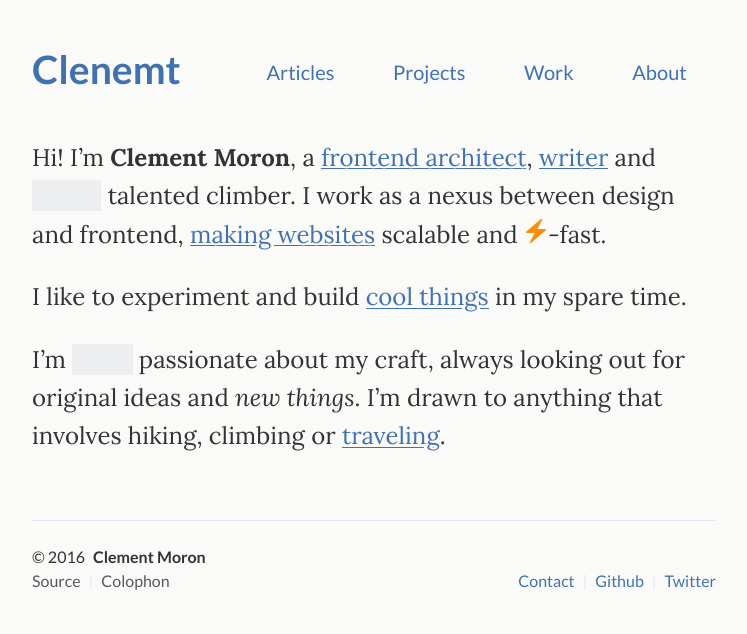
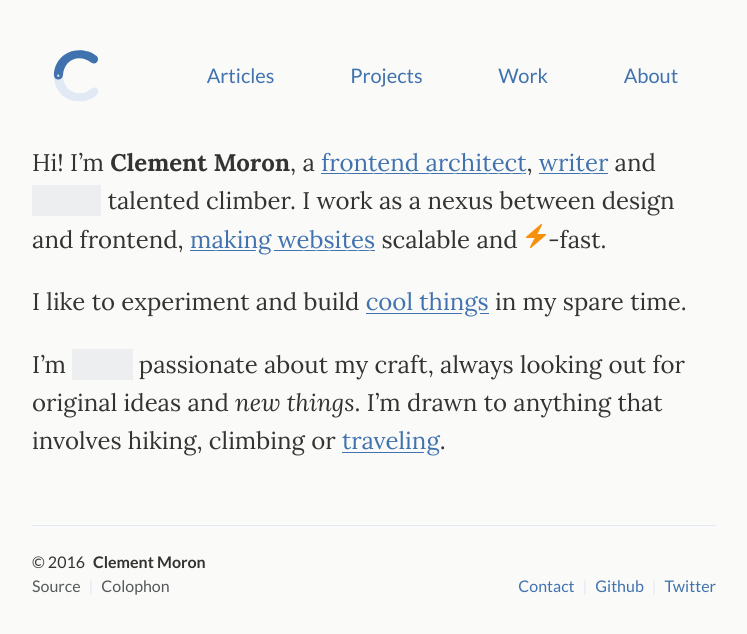
Before and after one commit to clenemt/clenemt.dev, a Jekyll site: the page built from index.md, in a window 1280 px wide. Shown: the top 634 px of the page, without its empty margins (266-1013 px from the left). Built offline with Jekyll 4.4.1, drawn with Linux system fonts in a browser that asks for light colours.

Commit message:
Add logo

```diff
--- a/_includes/head.html
+++ b/_includes/head.html
@@ -18,8 +18,8 @@
   <link href="https://fonts.googleapis.com/css?family=Lato:400,700|Lora:400,400i,700" rel="stylesheet">
 
   <!-- Favicons -->
-  <link rel="apple-touch-icon" href="{{ site.baseurl }}/assets/images/apple-touch-icon.png">
-  <link rel="shortcut icon" href="{{ site.baseurl }}/assets/images/favicon.ico">
+  <link rel="apple-touch-icon" href="{{ site.baseurl }}/assets/img/apple-touch-icon.png">
+  <link rel="shortcut icon" href="{{ site.baseurl }}/assets/img/favicon.ico">
 
   <!-- CSS files -->
   <link rel="stylesheet" href="{{ site.baseurl }}/assets/css/main.css">
--- a/_includes/header.html
+++ b/_includes/header.html
@@ -1,7 +1,7 @@
 <header class="site-header">
 
   <h1 class="site-title">
-    <a href="{{ site.url }}" title="Home page">{{ site.title }}</a>
+    <a href="{{ site.url }}" title="Home page"><img class="site-logo" src="{{ site.baseurl }}/assets/img/logo.svg"></a>
   </h1>
 
   <nav class="site-nav">
--- a/_sass/_site.scss
+++ b/_sass/_site.scss
@@ -34,10 +34,13 @@
   @include clearfix();
 }
 
+.site-logo {
+  width: 3rem;
+}
+
 .site-nav {
   display: flex;
   justify-content: center;
-  line-height: $spacer1;
   font-family: "Lato", serif;
   font-size: 1.1rem;
 }
@@ -48,7 +51,7 @@
 
 .site-nav a {
   flex: 0 1 auto;
-  padding: .25rem;
+  padding: 0 .25rem;
   margin-right: $spacer0;
   transition: background 0.1s ease-out;
 
@@ -74,7 +77,7 @@
 
 @include mq-up(sm) {
   .site-header {
-    margin: 5rem 0 $spacer3;
+    margin: 5rem 0 $spacer2;
   }
 
   .site-nav a {
@@ -83,23 +86,31 @@
 }
 
 @include mq-up(md) {
+  .site-logo {
+    margin-left: $spacer;
+    width: 3.5rem;
+  }
+
   .site-header {
-    margin: $spacer4 0 $spacer3;
+    margin: $spacer4 0 $spacer2;
   }
 
   .site-nav {
     float: right;
-    width: 70%;
+    width: 80%;
     margin-top: $spacer0;
     justify-content: space-around;
     font-size: 1.25rem;
 
-    a { margin-right: 0; }
+    a {
+      margin-right: 0;
+      padding: .25rem $spacer0;
+    }
   }
 
   .site-title {
     float: left;
-    width: 30%;
+    width: 20%;
     text-align: inherit;
   }
 }
```
Also changed, not shown: assets/img/apple-touch-icon.png (added), assets/img/favicon.ico (added), assets/img/logo-2.svg (added), assets/img/logo.svg (added).
